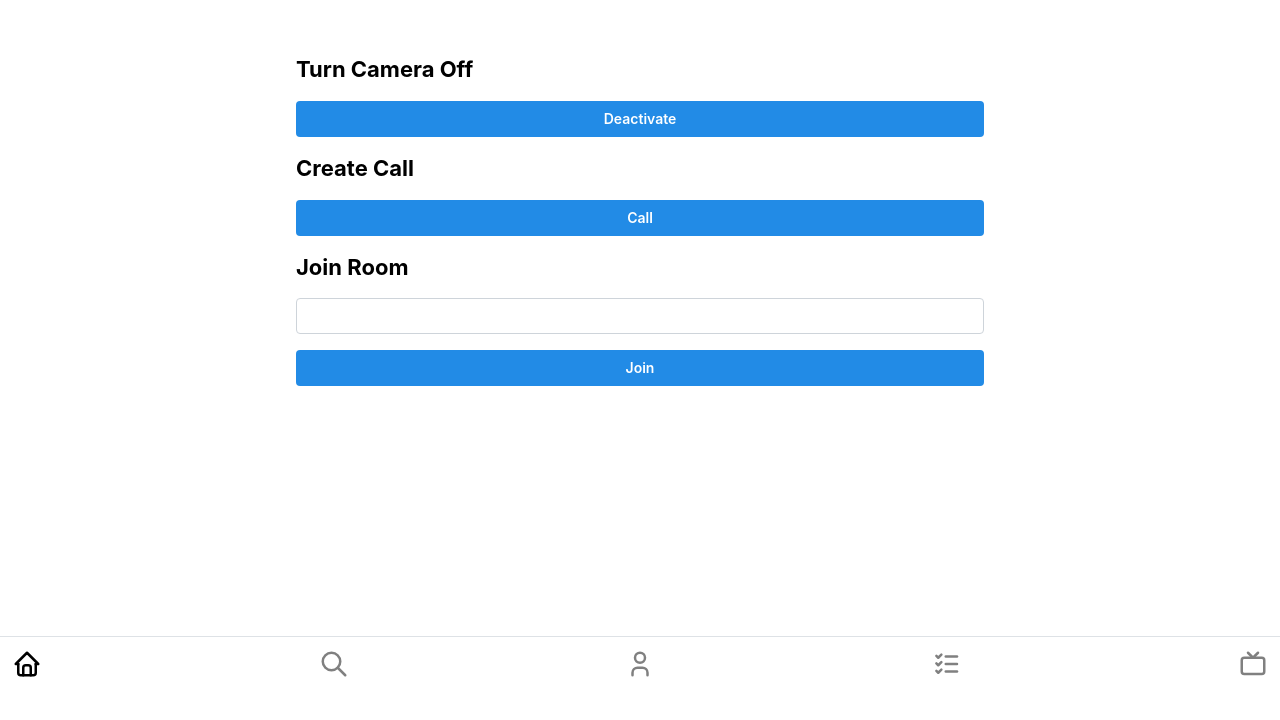
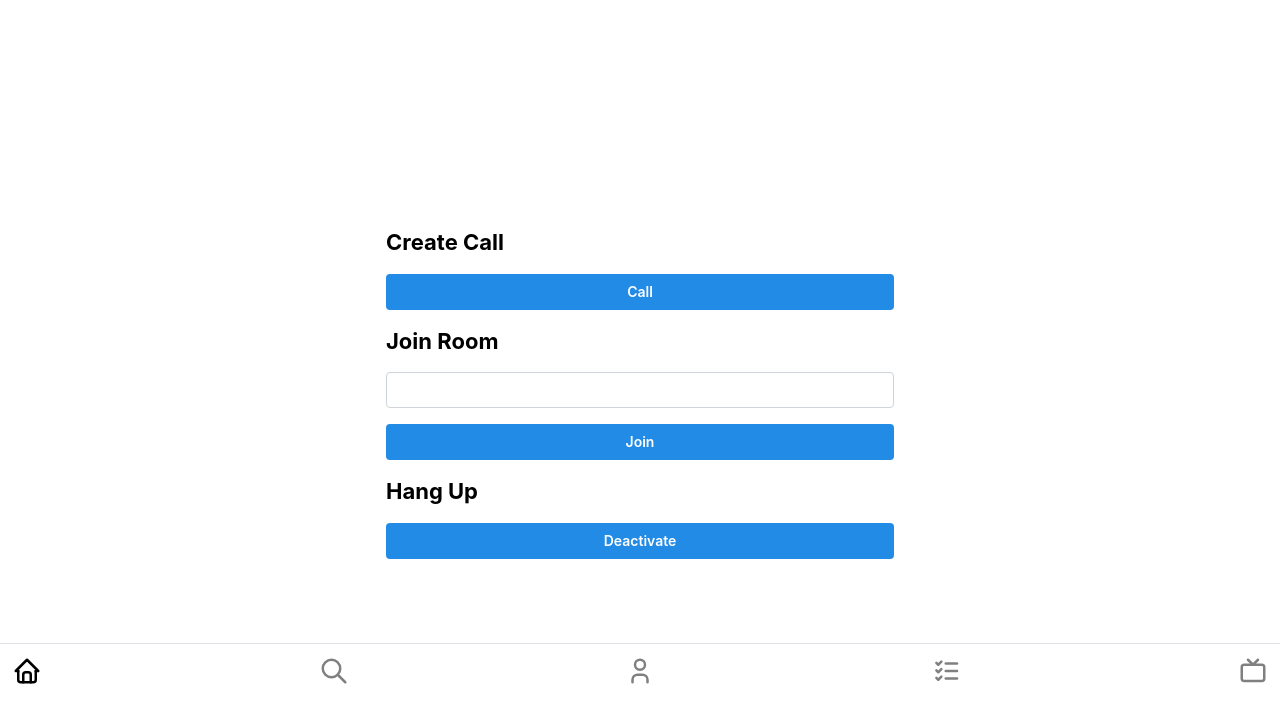
Before and after one commit to GryphNdor/peer-instruction-set, a Next.js app: page / in a window 1280 px wide. Shown: the part 112-832 px from the top of the page. Built offline with nearby package versions, Linux system fonts and the light colour scheme; no server answers.

Commit message:
added gestures

```diff
--- a/package.json
+++ b/package.json
@@ -13,6 +13,7 @@
     "@mantine/form": "^7.13.4",
     "@mantine/hooks": "^7.13.4",
     "@mantine/modals": "^7.13.4",
+    "@mediapipe/tasks-vision": "^0.10.18",
     "@tabler/icons-react": "^3.21.0",
     "dotenv": "^16.4.6",
     "express": "^4.21.1",
--- a/src/app/layout.tsx
+++ b/src/app/layout.tsx
@@ -26,7 +26,7 @@ export default function RootLayout({
       <body>
         <MantineProvider>
           <AppShell
-            footer={{ height: "52" }}
+            footer={{ height: "45" }}
           >
             <AppShellMain p="md" mb="xl">
               {children}
--- a/src/app/page.tsx
+++ b/src/app/page.tsx
@@ -1,15 +1,11 @@
 'use client'
 import db from "../config";
-import { Button, Container, Group, Stack, TextInput, Title } from "@mantine/core";
+import { Button, Container,  Stack, TextInput, Title, AspectRatio, SimpleGrid } from "@mantine/core";
 import { useEffect, useRef, useState } from "react";
-import { collection, getFirestore, doc, setDoc, addDoc, onSnapshot, getDoc, updateDoc } from "firebase/firestore"
+import { collection, doc, setDoc, addDoc, onSnapshot, getDoc, updateDoc } from "firebase/firestore"
+import { FilesetResolver, GestureRecognizer } from "@mediapipe/tasks-vision";
 
 export default function Home() {
-  const localStream = useRef<MediaStream | null>()
-  const remoteStream = useRef<MediaStream | null>()
-  const localVideo = useRef<HTMLVideoElement>(null)
-  const remoteVideo = useRef<HTMLVideoElement>(null)
-  const rtcConnectionRef = useRef<RTCPeerConnection | null>(null);
 
   const servers = {
     iceServers: [
@@ -19,17 +15,41 @@ export default function Home() {
     ],
     iceCandidatePoolSize: 10
   }
+
+  const localStream = useRef<MediaStream | null>()
+  const remoteStream = useRef<MediaStream | null>()
+  const localVideo = useRef<HTMLVideoElement>(null)
+  const remoteVideo = useRef<HTMLVideoElement>(null)
+  const rtcConnectionRef = useRef<RTCPeerConnection | null>(null);
+  const gestureDetectorRef = useRef<GestureRecognizer | null>()
+
   const [callInput, setCallInput] = useState("")
+  const [gesture, setGesture] = useState("")
+  const [calling, setCalling] = useState(false)
+  const [animId, setAnimId] = useState(0)
+
 
   useEffect(() => {
+    // TODO:
+    // initializegestureDetector()
+    initalizeStreams()
+  }, [])
+
+  /*
+  +-----------------------------+
+  |                             |
+  | WebRTC Peer Connection Code |
+  |                             |
+  +-----------------------------+
+  */
+
+  const initalizeStreams = async () => {
     rtcConnectionRef.current = createPeerConnection()
-
     if (typeof window !== 'undefined') {
-      navigator.mediaDevices.getUserMedia({
+      localStream.current = await navigator.mediaDevices.getUserMedia({
         video: true,
         audio: true,
-      }).then((stream) => {
-        localStream.current = stream
+      })
       localStream.current.getTracks().forEach((track) => {
         rtcConnectionRef.current!.addTrack(track, localStream.current!)
       })
@@ -37,14 +57,20 @@ export default function Home() {
       remoteStream.current = new MediaStream()
       rtcConnectionRef.current!.ontrack = handleRemoteCaller
       remoteVideo.current!.srcObject = remoteStream.current
-      })
+
     }
-  }, [])
+    localVideo.current!.addEventListener('loadeddata', () => {
+        console.log('Video loaded, starting detection');
+        predict();
+    });
+  }
+
 
   const createPeerConnection = () => {
     const pc = new RTCPeerConnection(servers)
     return pc
   }
+
 
   const handleRemoteCaller = (event: RTCTrackEvent) => {
     console.log(event)
@@ -54,19 +80,30 @@ export default function Home() {
   }
 
 
-  const deactivateCamera = async () => {
+  const hangUp = async () => {
     localStream.current?.getTracks().forEach((track) => {
-        console.log(track)
-        track.stop()
+      if (track.kind === "video") {
+        // eslint-disable-next-line no-param-reassign
+        track.enabled = false;
       }
-    )
+    });
     localVideo.current!.srcObject = null
+    rtcConnectionRef.current = null
+    setCalling(false)
+    window.cancelAnimationFrame(animId)
   }
+
 
   /**
    * Initiate the call
    */
   const handleCall = async () => {
+    if (rtcConnectionRef.current === null) {
+      initalizeStreams()
+    }
+
+    setCalling(true)
+
     // initialize firebase collections
     const callDoc = doc(collection(db, 'calls'))
     const offerCandidate = collection(callDoc, 'offerCandidates')
@@ -120,7 +157,14 @@ export default function Home() {
     })
   }
 
+  /**
+   * Join existing call
+   */
   const handleJoin = async () => {
+    if (rtcConnectionRef.current === null) {
+      initalizeStreams()
+    }
+
     const callDoc = doc(db, 'calls', callInput)
     const answerCandidate = collection(callDoc, "answerCandidates")
 
@@ -155,26 +199,67 @@ export default function Home() {
 
     }
     else {
-      // docSnap.data() will be undefined in this case
+      // callData.data() will be undefined in this case
       console.log("No such document!");
     }
     console.log(callDoc)
   }
 
+  /*
+  +-----------------------------+
+  |                             |
+  |  MediaPipe Gesture Control  |
+  |                             |
+  +-----------------------------+
+   */
+
+  const initializegestureDetector = async () => {
+    const vision = await FilesetResolver.forVisionTasks(
+      "https://cdn.jsdelivr.net/npm/@mediapipe/tasks-vision@0.10.0/wasm"
+    );
+    gestureDetectorRef.current = await GestureRecognizer.createFromOptions(vision, {
+      baseOptions: {
+        modelAssetPath:
+          "https://storage.googleapis.com/mediapipe-models/gesture_recognizer/gesture_recognizer/float16/1/gesture_recognizer.task",
+        delegate: "GPU"
+      },
+      runningMode: "VIDEO"
+    });
+  };
+
+  const predict = () => {
+    let lastVideoTime = -1
+    const loop = () => {
+      let nowInMs = Date.now();
+      if (localVideo.current?.currentTime !== lastVideoTime) {
+        lastVideoTime = localVideo.current!.currentTime;
+        let results = gestureDetectorRef.current?.recognizeForVideo(localVideo.current!, nowInMs)
+        if (results?.handedness[0] && results?.gestures[0]) {
+          console.log(results.handedness[0][0].categoryName)
+          setGesture(results.gestures[0][0].categoryName)
+        }
+      }
+      const id = window.requestAnimationFrame(loop)
+      setAnimId(id)
+    }
+
+    loop()
+  }
 
   return (
     <Container size="lg">
-      <Group gap="lg" justify="space-evenly">
-        <video ref={localVideo} autoPlay muted/>
-        <video ref={remoteVideo} autoPlay/>
-      </Group>
+      <SimpleGrid cols={2}>
+        <AspectRatio ratio={1080 / 720} maw={300} mx="auto">
+          <video width="50%" height={300} ref={localVideo} autoPlay muted playsInline/>
+        </AspectRatio>
+        <AspectRatio ratio={1080 / 720} maw={300} mx="auto">
+          <video width="50%" ref={remoteVideo} autoPlay playsInline/>
+        </AspectRatio>
+      </SimpleGrid>
 
-      <Container size="sm">
+      <Container size="xs" >
         <Stack>
-          <Stack>
-            <Title order={3}>Turn Camera Off</Title>
-            <Button onClick={deactivateCamera}>Deactivate</Button>
-          </Stack>
+          <div>{gesture}</div>
           <Stack>
             <Title order={3}>Create Call</Title>
             <Button onClick={handleCall}>Call</Button>
@@ -182,7 +267,11 @@ export default function Home() {
           <Stack>
             <Title order={3}>Join Room</Title>
             <TextInput value={callInput} onInput={(e) => setCallInput(e.currentTarget.value)}></TextInput>
-            <Button onClick={handleJoin}>Join</Button>
+            <Button onClick={handleJoin} disabled={calling}>Join</Button>
+          </Stack>
+          <Stack>
+            <Title order={3}>Hang Up</Title>
+            <Button onClick={hangUp}>Deactivate</Button>
           </Stack>
         </Stack>
       </Container>
```
Also changed, not shown: 1 other file (tests, documents, lock files or other folders). Lines whose indentation alone changed are shown as unchanged.
